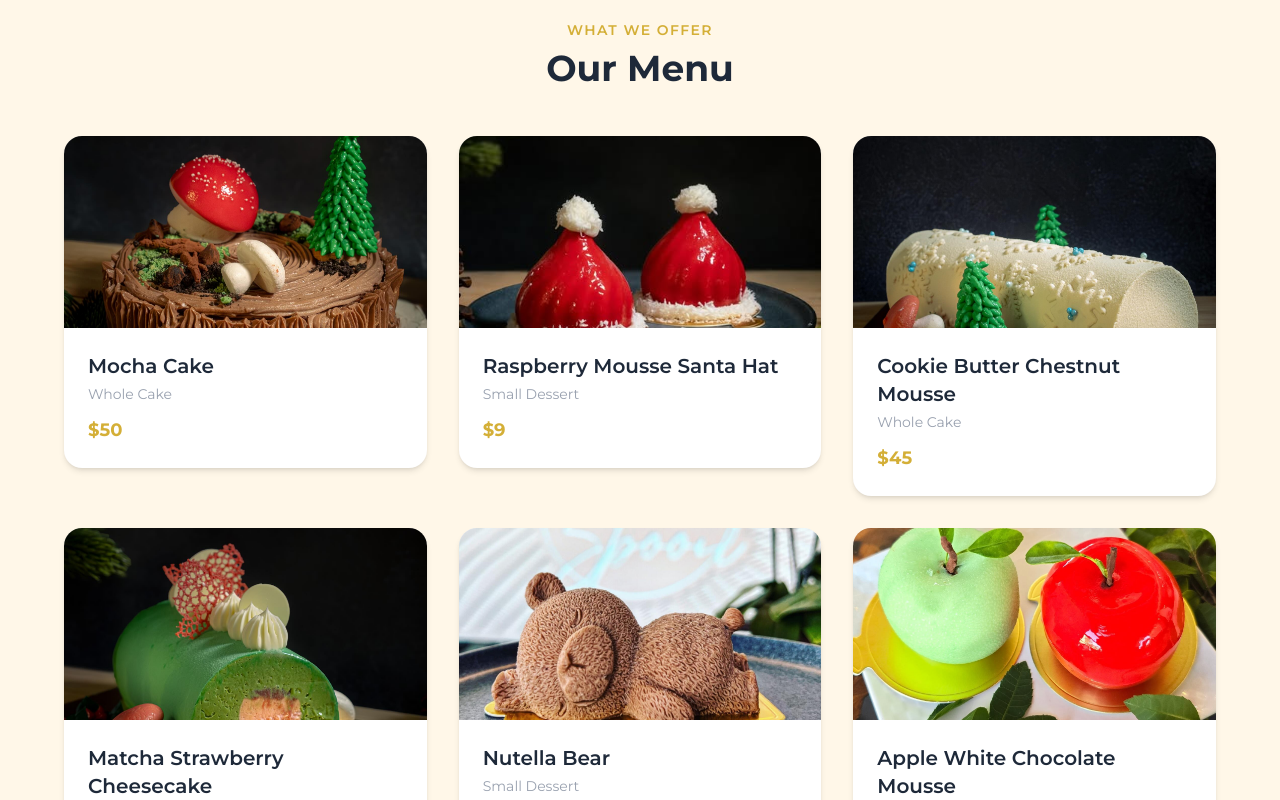
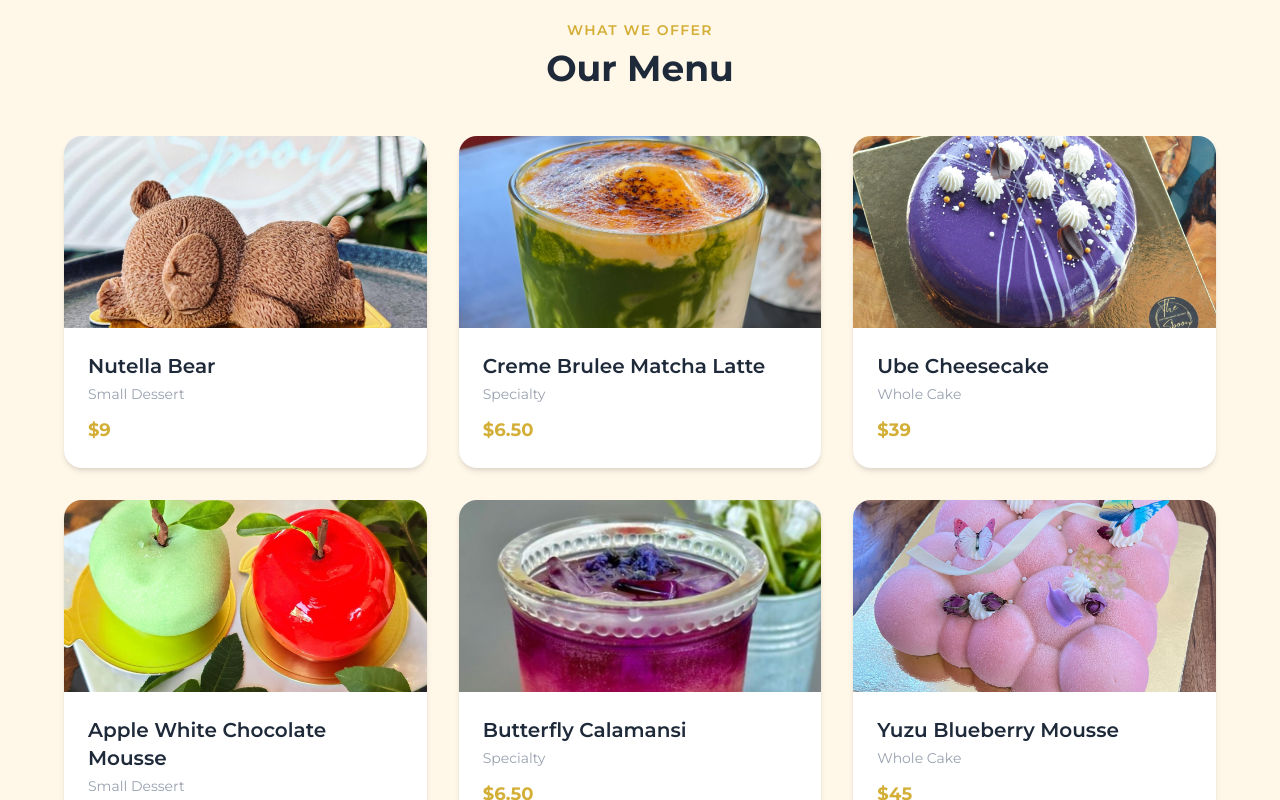
Before and after one commit to derpadev/thespoon, a React (Vite) app in the folder frontend/: page / in a window 1280 px wide. Shown: the part 2400-3200 px from the top of the page. Built offline with nearby package versions, Linux system fonts and the light colour scheme; a web font is replaced by a local one.

Commit message:
Updated menu preview items

```diff
--- a/frontend/src/components/MenuPreview.jsx
+++ b/frontend/src/components/MenuPreview.jsx
@@ -5,7 +5,10 @@ import { getItemTypeLabel } from "@/lib/menuFilters";
 import { motion } from "framer-motion";
 import { ArrowRight } from "lucide-react";
 
-const previewItems = desserts.filter((d) => d.image).slice(0, 6);
+// top row indices: 1, 2, 3
+// bottom row indices: 4, 5,  6
+const selectedIds = [5, 12, 8, 6, 14, 10,]
+const previewItems = selectedIds.map((id) => desserts.find((d) => d.id === id));
 
 export default function MenuPreview() {
   return (
```
Also changed, not shown: frontend/src/components/Hero.jsx (line endings or trailing spaces).
